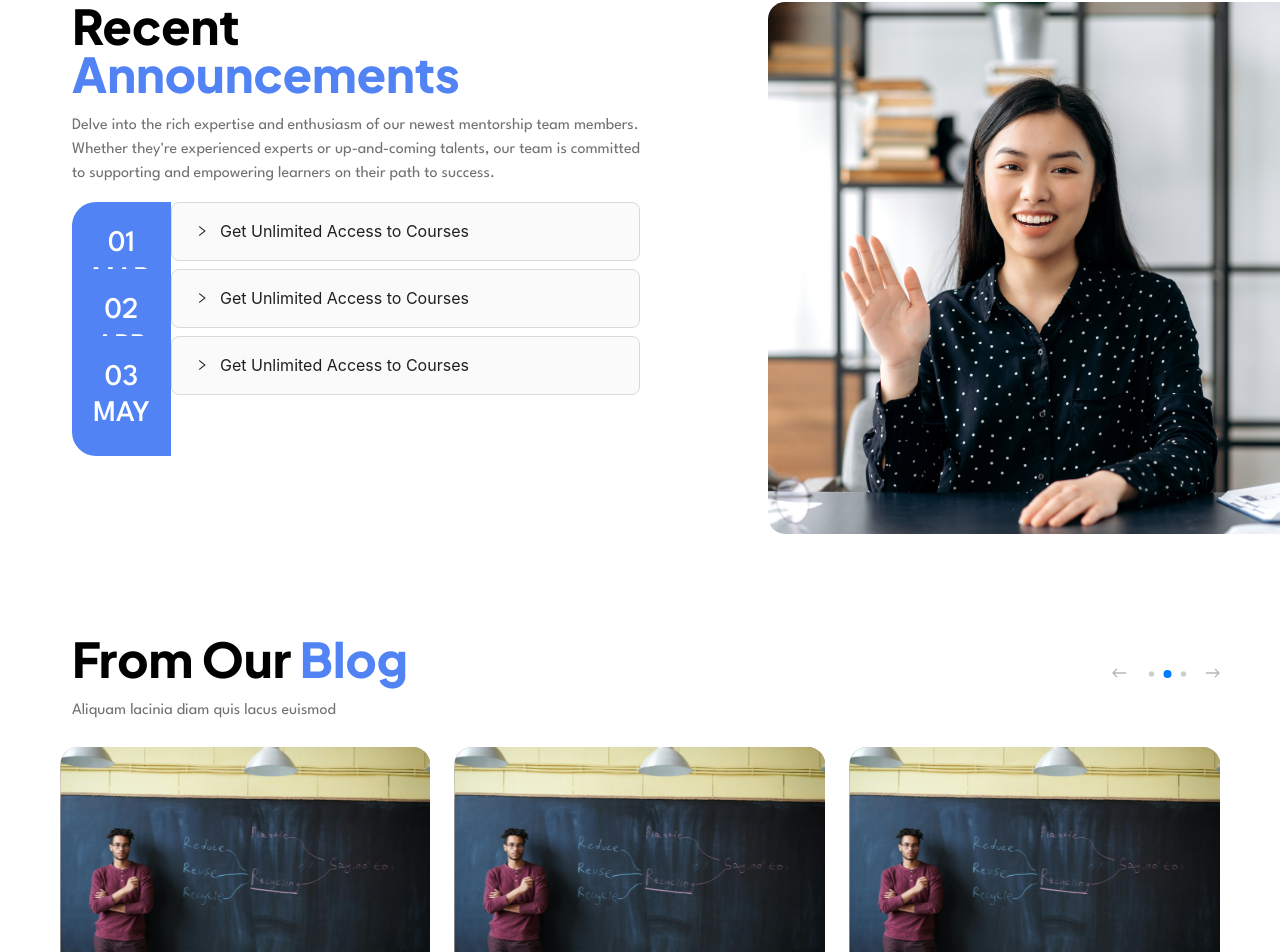
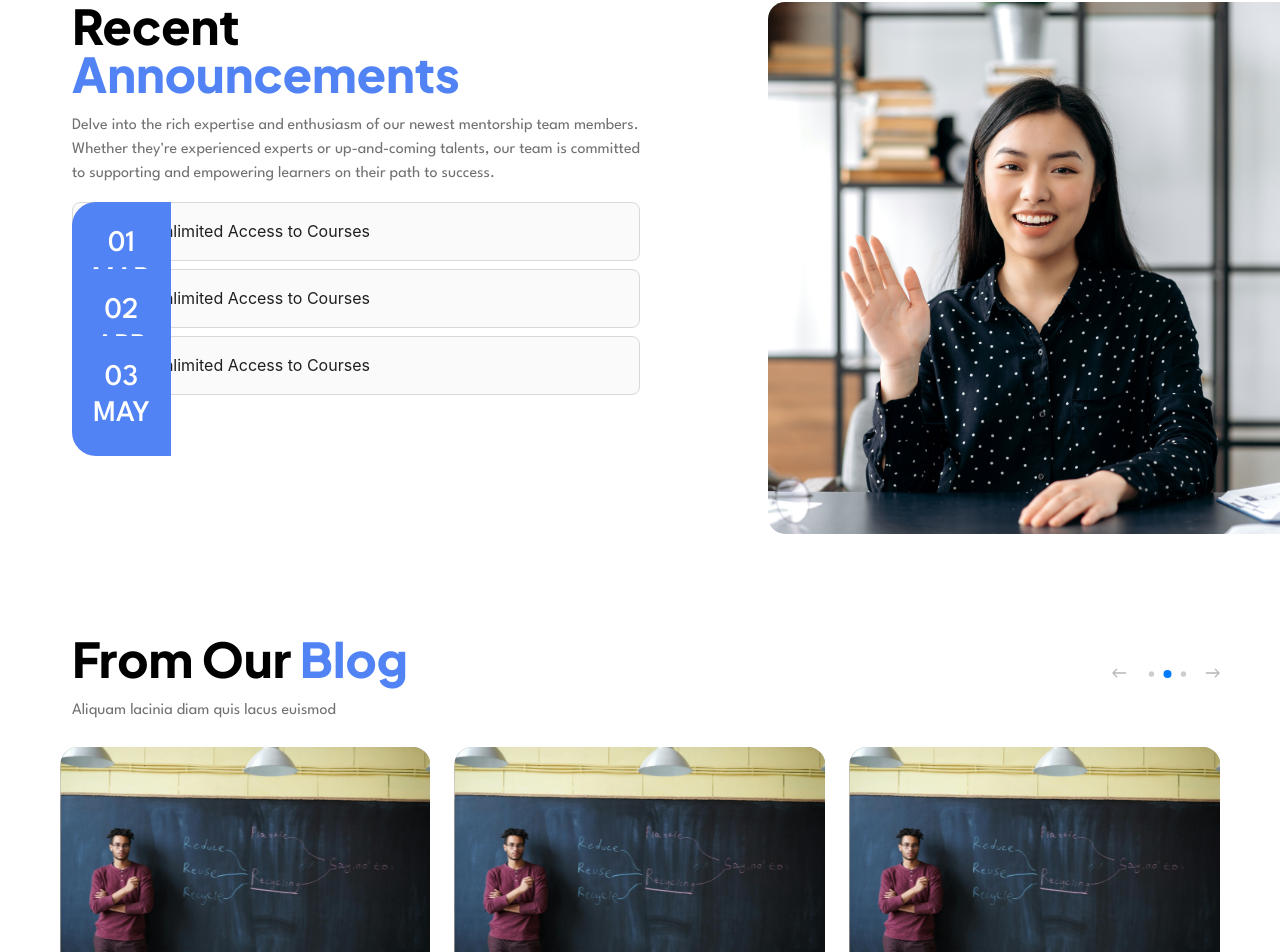
Before and after one commit to AnserIshaq/Tutors_by-Anser, a React (Vite) app: page / in a window 1280 px wide. Shown: the part 5112-6064 px from the top of the page. Built offline with nearby package versions, Linux system fonts and the light colour scheme.

Commit message:
#FIX - landing screen - fixed accordion section

```diff
--- a/src/Components/ui/CustomCollapse.jsx
+++ b/src/Components/ui/CustomCollapse.jsx
@@ -7,13 +7,14 @@ const App = () => (
     <Space direction='vertical' className='w-full'>
       {faqData.map(({ key, day, month, label, text }) => (
         <div key={key} className='relative'>
-        <div className='h-[120px] w-[78px] md:w-[99px] bg-[#5183F4] absolute z-10 rounded-l-[24px] flex flex-col justify-center items-center text-white font-medium text-xl xl:text-3xl'>
+
+          <div className=''>
+          <div className='h-[120px] w-[99px] bg-[#5183F4] absolute z-10 rounded-l-[24px] flex flex-col justify-center items-center text-white font-medium text-xl xl:text-3xl'>
             <div>{day}</div>
             <div>{month}</div>
           </div>
-
-        <div className='pl-[78px] md:pl-[99px]'>
             <Collapse
+            className=''
               size='large'
               accordion
               items={[
--- a/src/index.css
+++ b/src/index.css
@@ -140,7 +140,7 @@
   @apply gap-[15px] xl:gap-[24px];
 }
 :where(.css-dev-only-do-not-override-7t2xvq).ant-collapse > .ant-collapse-item > .ant-collapse-header {
-  @apply font-medium text-xl xl:text-3xl text-[#181A20];
+  @apply font-medium text-base md:text-xl xl:text-3xl text-[#181A20] ml-[100px]!;
 }
 
 :where(.css-dev-only-do-not-override-7t2xvq).ant-collapse .ant-collapse-content {
```
Lines whose indentation alone changed are shown as unchanged.
